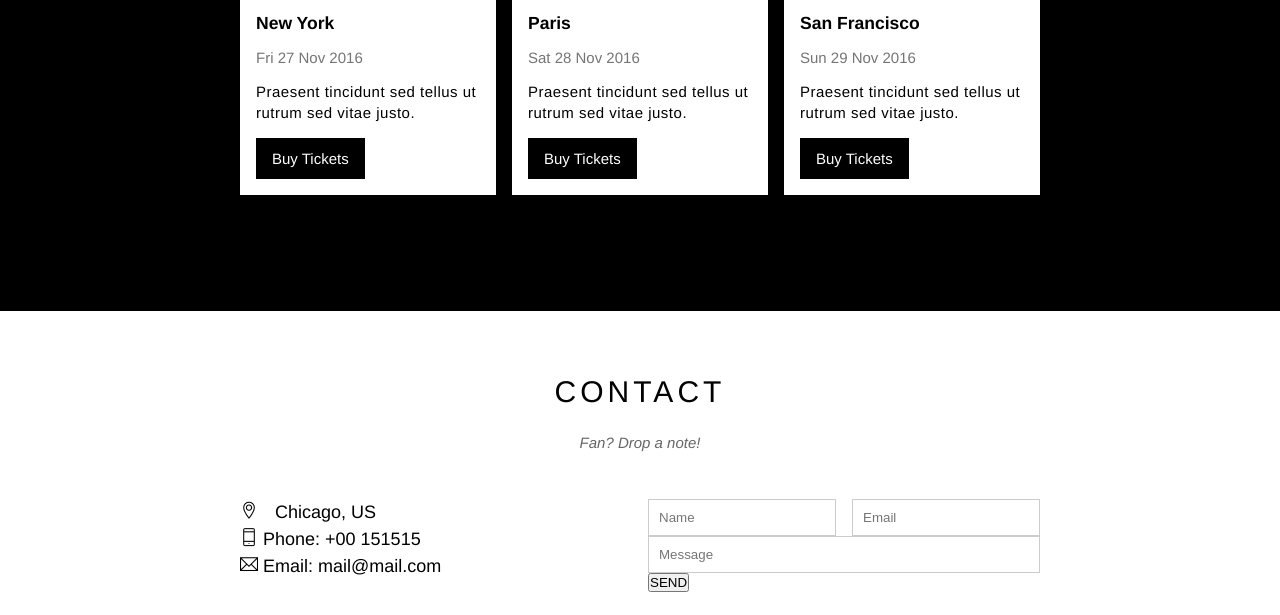
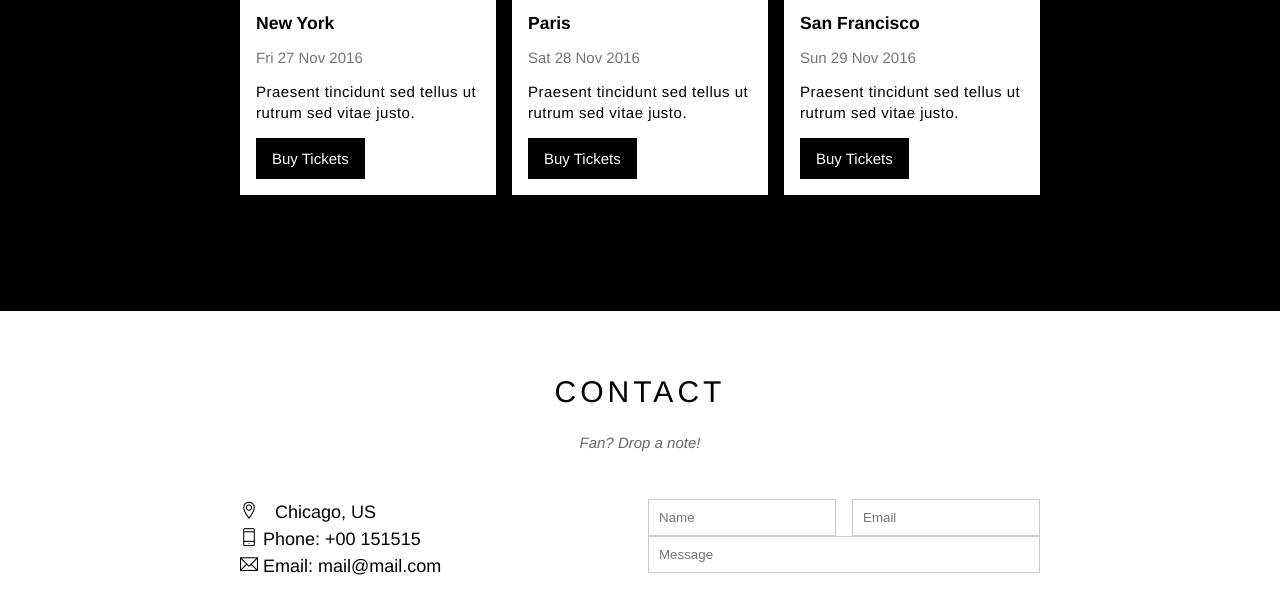
Before and after one commit to TheDan53-Forwork/github-w3band, a plain HTML site: page index.html in a window 1280 px wide. Shown: the part 1819-2434 px from the top of the page. Drawn offline with Linux system fonts and the light colour scheme.

Commit message:
change test

```diff
--- a/index.html
+++ b/index.html
@@ -161,7 +161,7 @@
                                     <input type="text" name="" placeholder="Message" id="" class="form-control">
                                 </div>
                             </div>
-                            <input type="submit" value="SEND">
+                            <!-- <input type="submit" value="SEND"> -->
                         </form>
                     </div>
                 </div>
```
